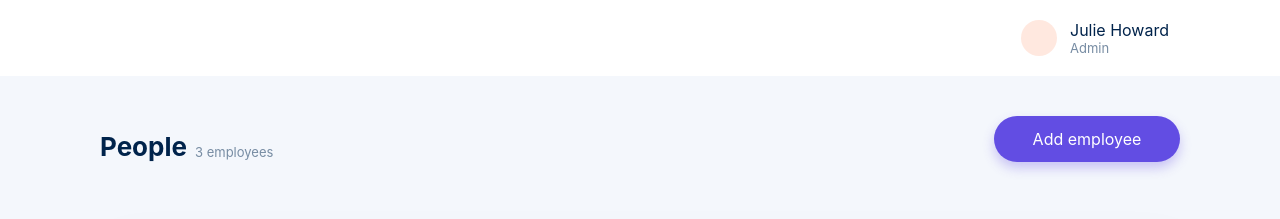
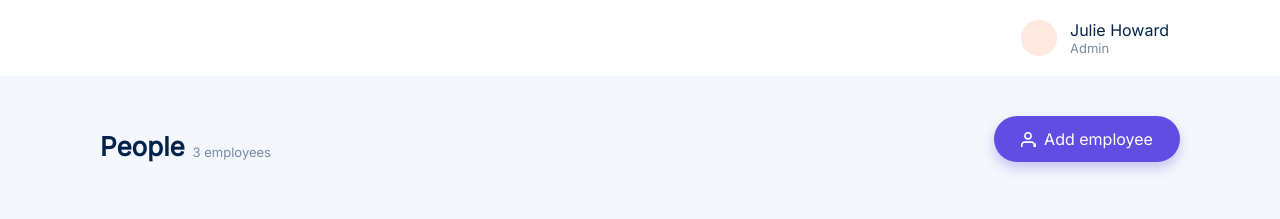
Before and after one commit to Mikjail/employeesRemote, a React (Create React App) app: page / in a window 1280 px wide. Shown: the top 219 px of the page. Built offline with nearby package versions, Linux system fonts and the light colour scheme.

Commit message:
Improvements - Improving form and adding font family

```diff
--- a/package.json
+++ b/package.json
@@ -4,8 +4,9 @@
   "private": true,
   "dependencies": {
     "@testing-library/jest-dom": "^5.11.4",
+    "@testing-library/react": "^11.2.2",
     "@testing-library/user-event": "^12.1.10",
-    "@testing-library/react": "^11.2.2",
+    "moment": "^2.29.1",
     "react": "^17.0.1",
     "react-dom": "^17.0.1",
     "react-redux": "^7.2.2",
--- a/public/index.html
+++ b/public/index.html
@@ -24,7 +24,8 @@
       work correctly both with client-side routing and a non-root public URL.
       Learn how to configure a non-root public URL by running `npm run build`.
     -->
-    <title>React App</title>
+    <link rel="stylesheet" href="https://fonts.googleapis.com/css?family=Inter">
+    <title>Employees</title>
   </head>
   <body>
     <noscript>You need to enable JavaScript to run this app.</noscript>
--- a/src/containers/EmployeeCreate/EmployeeCreate.js
+++ b/src/containers/EmployeeCreate/EmployeeCreate.js
@@ -1,14 +1,15 @@
 import React, { useState, useEffect } from 'react';
 import { connect } from 'react-redux';
+import moment from 'moment';
+import * as actions from '../../store/actions';
 import Input from '../../components/UI/Input/Input';
 import Headline from '../../components/Headline/Headline';
 import style from './EmployeeCreate.module.css';
 import Button from '../../components/UI/Button/Button';
-import * as actions from '../../store/actions';
-import { checkValidity, updateObject } from '../../utils/utils';
+import NoContent from '../../components/NoContent/NoContent';
+import Aux from '../../hoc/Aux/aux';
 import { formObject } from './formObject';
-import Aux from '../../hoc/Aux/aux';
-import NoContent from '../../components/NoContent/NoContent';
+import { checkValidity, updateObject, setInputValue } from '../../utils/utils';
 
 const employeeCreate = (props) => {
   const {
@@ -43,8 +44,9 @@ const employeeCreate = (props) => {
       const employeeToSet = employees.find((empl) => empl.id.toString() === params.id.toString());
       if (employeeToSet && employeeToSet.id) {
         Object.keys(employeeForm).forEach((key) => {
+          const inputValue = employeeToSet[key] || employeeForm[key].value;
           const updatedFormElement = updateObject(employeeForm[key], {
-            value: employeeToSet[key] || employeeForm[key].value,
+            value: setInputValue(employeeForm[key].elementConfig.type, inputValue),
             valid: checkValidity(
               employeeToSet[key],
               employeeForm[key].validation
@@ -133,6 +135,11 @@ const employeeCreate = (props) => {
     Object.keys(employeeForm).forEach((key) => {
       formData[key] = employeeForm[key].value;
     });
+
+    formData.salary = parseInt(formData.salary, 10);
+
+    formData.dateOfBirth = moment(formData.dateOfBirth, 'YYYY-MM-DD').format('MM/DD/YYYY');
+
     if (employee) {
       formData.id = employee.id;
       onEditEmployee(formData);
--- a/src/containers/EmployeeCreate/formObject.js
+++ b/src/containers/EmployeeCreate/formObject.js
@@ -20,8 +20,8 @@ export const formObject = {
     label: 'Birthdate',
     elementType: 'input',
     elementConfig: {
-      type: 'text',
-      placeholder: 'e.g. 17/02/1990'
+      type: 'date',
+      placeholder: 'e.g. 02/17/1990'
     },
     value: '',
     validation: {
@@ -29,7 +29,7 @@ export const formObject = {
     },
     valid: false,
     touched: false,
-    hint: 'DD/MM/YYYY'
+    hint: 'MM/DD//YYYY'
   },
   jobTitle: {
     label: 'Job Title',
--- a/src/containers/EmployeeList/EmployeeList.js
+++ b/src/containers/EmployeeList/EmployeeList.js
@@ -33,6 +33,7 @@ const employeeList = (props) => {
           className={[commonStyle.primaryBtn, style.addBtn].join(' ')}
           data-testid="add-btn"
         >
+          <i className={style.icon} />
           Add employee
         </Link>
       </div>
--- a/src/containers/EmployeeList/EmployeeList.module.css
+++ b/src/containers/EmployeeList/EmployeeList.module.css
@@ -30,3 +30,11 @@
 .addBtn {
   padding: 13px 23px !important;
 }
+
+.icon {
+  background: url('/src/assets/personIcon.svg');
+  color: var(--white);
+  width: 15px;
+  height: 15px;
+  margin-right: 8px;
+}
--- a/src/utils/utils.js
+++ b/src/utils/utils.js
@@ -1,7 +1,16 @@
+import moment from 'moment';
+
 export const updateObject = (oldObject, updatedProperties) => ({
   ...oldObject,
   ...updatedProperties
 });
+
+export const setInputValue = (type, value) => {
+  if (type === 'date') {
+    return moment(value, 'MM/DD/YYYY').format('YYYY-MM-DD');
+  }
+  return value;
+};
 
 export const checkValidity = (value, rules) => {
   let isValid = true;
```
Also changed, not shown: src/assets/personIcon.svg (added), 1 other file (tests, documents, lock files or other folders).
